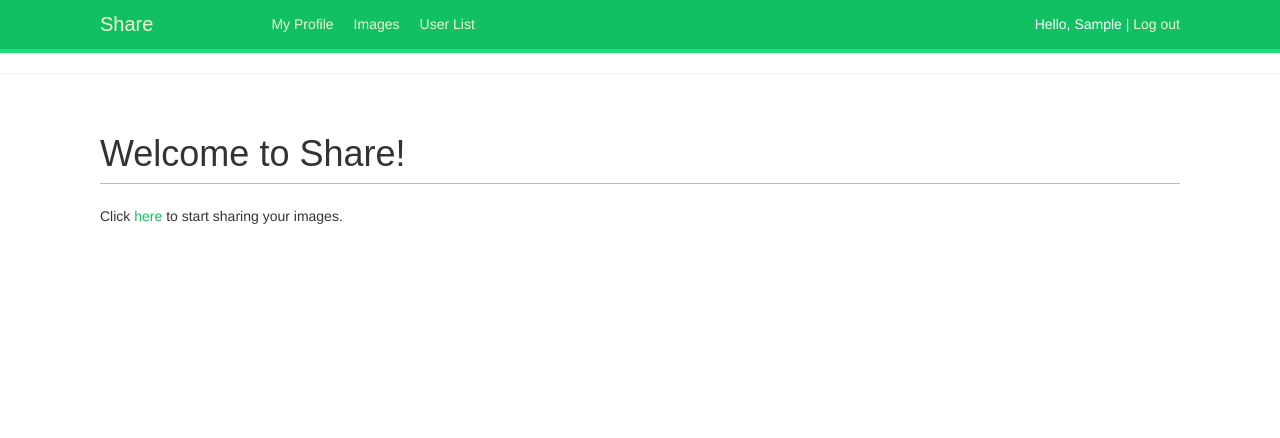
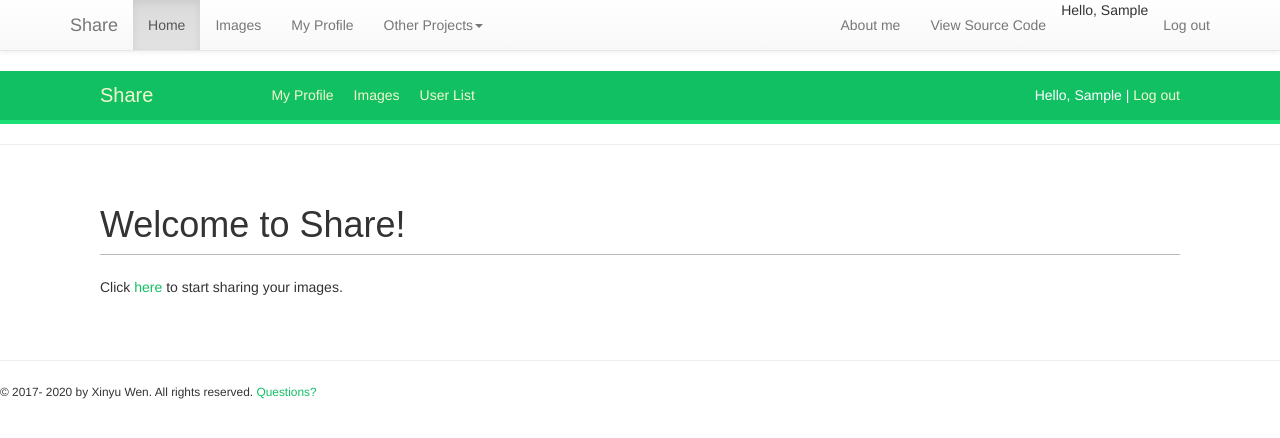
Before and after one commit to xinyuwen101/django_image, a Django app: page / in a window 1280 px wide. Shown: the top 438 px of the page. Run offline with Django 3.2, Linux system fonts and the light colour scheme; the visitor is signed in with stand-in values (Sample User, id 1); some libraries are stand-ins or nearby versions.

Commit message:
Update base.html

```diff
--- a/templates/base.html
+++ b/templates/base.html
@@ -5,7 +5,7 @@
 
 <head>
     <title>{% block title %}{% endblock %}</title>
-<meta charset="utf-8">
+    <meta charset="utf-8">
     <meta name="viewport" content="width=device-width, initial-scale=1">
     <link rel="stylesheet" href="{% static "css/bootstrap.min.css" %}">
     <link rel="stylesheet" href="{% static "css/bootstrap-theme.min.css" %}">
@@ -13,6 +13,48 @@
 </head>
 
 <body>
+<nav class="navbar navbar-default navbar-static-top" role="navigation">
+    <div class="container-fluid">
+        <div class="container">
+            <div class="navbar-header">
+                <button type="button" class="navbar-toggle collapsed" data-toggle="collapse"
+                        data-target="#bs-example-navbar-collapse-1">
+                    <span class="sr-only">Toggle navigation</span>
+                    <span class="icon-bar"></span>
+                    <span class="icon-bar"></span>
+                    <span class="icon-bar"></span>
+                </button>
+                <a class="navbar-brand" href="{% url 'account:dashboard' %}">Share</a>
+            </div>
+            <div class="collapse navbar-collapse" id="bs-example-navbar-collapse-1">
+                {% if request.user.is_authenticated %}
+                <ul class="nav navbar-nav">
+                    <li class="active"><a href="{% url 'account:dashboard' %}">Home</a></li>
+                    <li><a href="{% url 'images:image_list' %}">Images</a></li>
+                    <li><a href="{% url 'account:profile' request.user.username %}">My Profile</a></li>
+                    <li class="dropdown">
+                        <a class="dropdown-toggle" data-toggle="dropdown" href="#">Other Projects<span
+                                class="caret"></span></a>
+                        <ul class="dropdown-menu">
+                            <li><a href="#">Project 2</a></li>
+                            <li><a href="#">Project 3</a></li>
+                            <li><a href="#">Project 4</a></li>
+                        </ul>
+                    </li>
+                </ul>
+                {% endif %}
+                <ul class="nav navbar-nav navbar-right">
+                    <li><a href="#">About me</a></li>
+                    <li><a href="https://github.com/xinyuwen23/django_blog">View Source Code</a></li>
+                    {% if request.user.is_authenticated %}
+                        <li>Hello, <span>{{ request.user.first_name }}</span></li>
+                        <li><a href="{% url "account:logout" %}">Log out</a></li>
+                    {% endif %}
+                </ul>
+            </div>
+        </div>
+    </div>
+</nav>
 <div id="header">
     <span class="logo"><a href="{% url 'account:dashboard' %}">Share</a></span>
     {% if request.user.is_authenticated %}
@@ -33,7 +75,7 @@
             Hello,
             {% if request.user.first_name == '' %}
                 <span>Customer</span>
-                {% else %}
+            {% else %}
                 <span>{{ request.user.first_name }}</span>
             {% endif %}
             |
@@ -50,6 +92,19 @@
     {% block content %}
     {% endblock %}
 </div>
+<hr>
+<div id="footer">
+    <small>&copy; 2017-
+        <script type="text/javascript">
+            document.write(new Date().getFullYear());
+        </script>
+        by Xinyu Wen. All rights reserved.
+        <a href="mailto:me.xinyuwen@gmail.com">Questions?</a>
+    </small>
+</div>
+<!-- jQuery (necessary for Bootstrap's JavaScript plugins) -->
+<script src="{% static "js/jquery-1.12.4.min.js" %}"></script>
+<!-- Include all compiled plugins (below), or include individual files as needed -->
+<script src="{% static "js/bootstrap.min.js" %}"></script>
 </body>
-
 </html>
```
